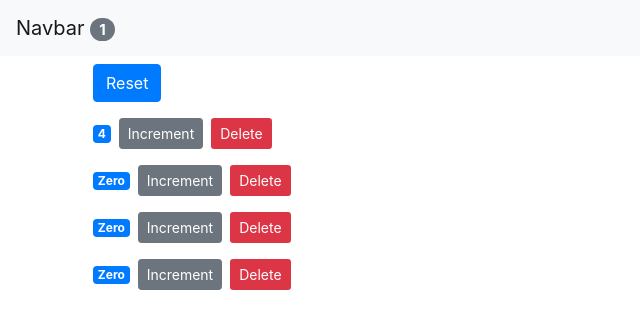
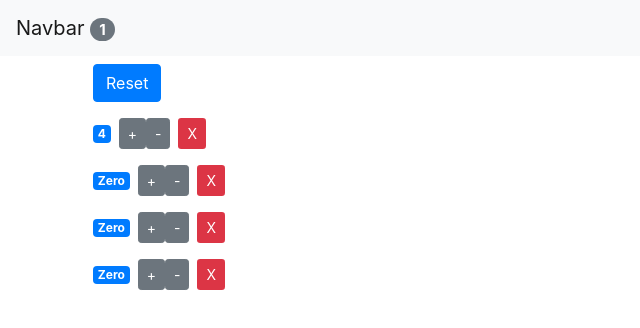
Before and after one commit to khanraakash/learn-react, a React (Create React App) app: page / in a window 1280 px wide. Shown: the top 328 px of the page, without its empty margins (0-640 px from the left). Built offline with nearby package versions, Linux system fonts and the light colour scheme.

Commit message:
Final Commit

```diff
--- a/src/App.js
+++ b/src/App.js
@@ -21,6 +21,13 @@ export default class App extends Component {
     componentDidMount() {
         console.log("App Mounted");
     }
+    handelDecrement=(counter)=>{
+      const counters=[...this.state.counters];
+      const index=counters.indexOf(counter);
+      counters[index]={...counter};
+      counters[index].value--;
+      this.setState({counters});
+    };
 
     handelIncrement = (counter) => {
         const counters = [...this.state.counters];
@@ -51,6 +58,7 @@ export default class App extends Component {
                         counters={this.state.counters}
                         onReset={this.handelReset}
                         onIncrement={this.handelIncrement}
+                        onDecrement={this.handelDecrement}
                         onDelete={this.handelDelete}
                     />
                 </main>
--- a/src/components/counter.jsx
+++ b/src/components/counter.jsx
@@ -2,15 +2,17 @@ import React, {Component} from 'react';
 
 class Counter extends Component {
     componentDidUpdate(prevProps, prevState) {
-    console.log("prevProps",prevProps);
-    console.log("prevState",prevState);
-    if(prevProps.counter.value!==this.props.counter.value){
-        //Azax call and get new data
+        console.log("prevProps", prevProps);
+        console.log("prevState", prevState);
+        if (prevProps.counter.value !== this.props.counter.value) {
+            //Azax call and get new data
+        }
     }
+
+    componentWillMount() {
+        console.log("Counter-Unmount");
     }
-componentWillMount() {
-        console.log("Counter-Unmount");
-}
+
     /*   state = {
            value: this.props.counter.value,
            //tags: ['tag1', 'tag2', 'tag3']
@@ -28,10 +30,13 @@ componentWillMount() {
             <div>
                 <span className={this.getBadgeCLasses()}>{this.formatCount()}</span>
                 <button onClick={() => this.props.onIncrement(this.props.counter)}
-                        className="btn btn-secondary btn-sm">Increment
+                        className="btn btn-secondary btn-sm">+
+                </button>
+                <button onClick={() => this.props.onDecrement(this.props.counter)}
+                        className="btn btn-secondary btn-sm">-
                 </button>
                 <button onClick={() => this.props.onDelete(this.props.counter.id)}
-                        className="btn m-2 badge-danger btn-sm">Delete
+                        className="btn m-2 badge-danger btn-sm">X
                 </button>
             </div>
         );
--- a/src/components/counters.jsx
+++ b/src/components/counters.jsx
@@ -6,7 +6,7 @@ export default class Counters extends Component {
     render() {
         console.log('Counters -Rendered');
 
-        const{onReset,counters,onDelete,onIncrement}=this.props;
+        const{onReset,counters,onDelete,onIncrement,onDecrement}=this.props;
         return (
             <div>
                 <button
@@ -15,6 +15,7 @@ export default class Counters extends Component {
                 {counters.map(counter =>
                     <Counter key={counter.id}
                              onDelete={onDelete}
+                             onDecrement={onDecrement}
                              onIncrement={onIncrement}
                              counter={counter}
                     />
```
